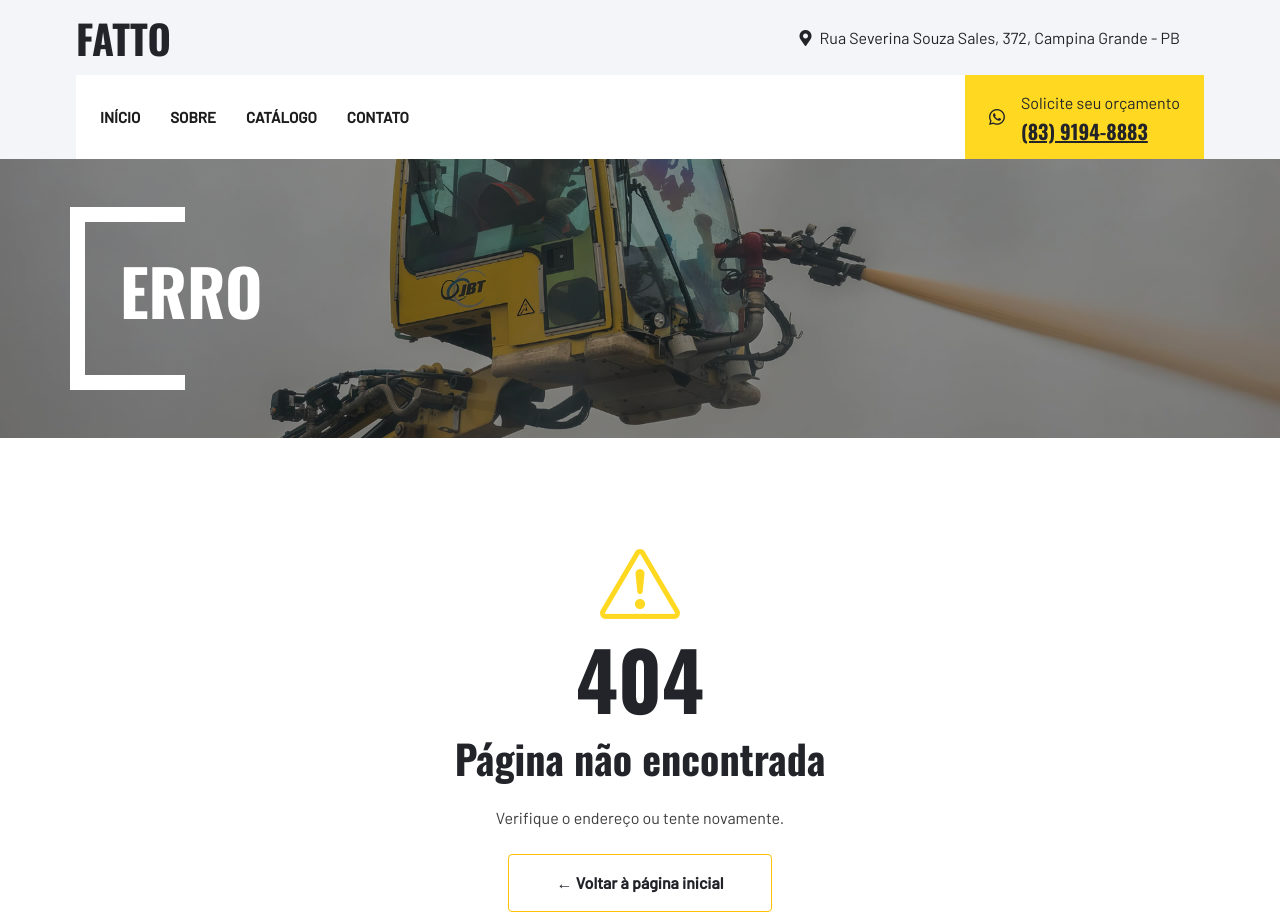
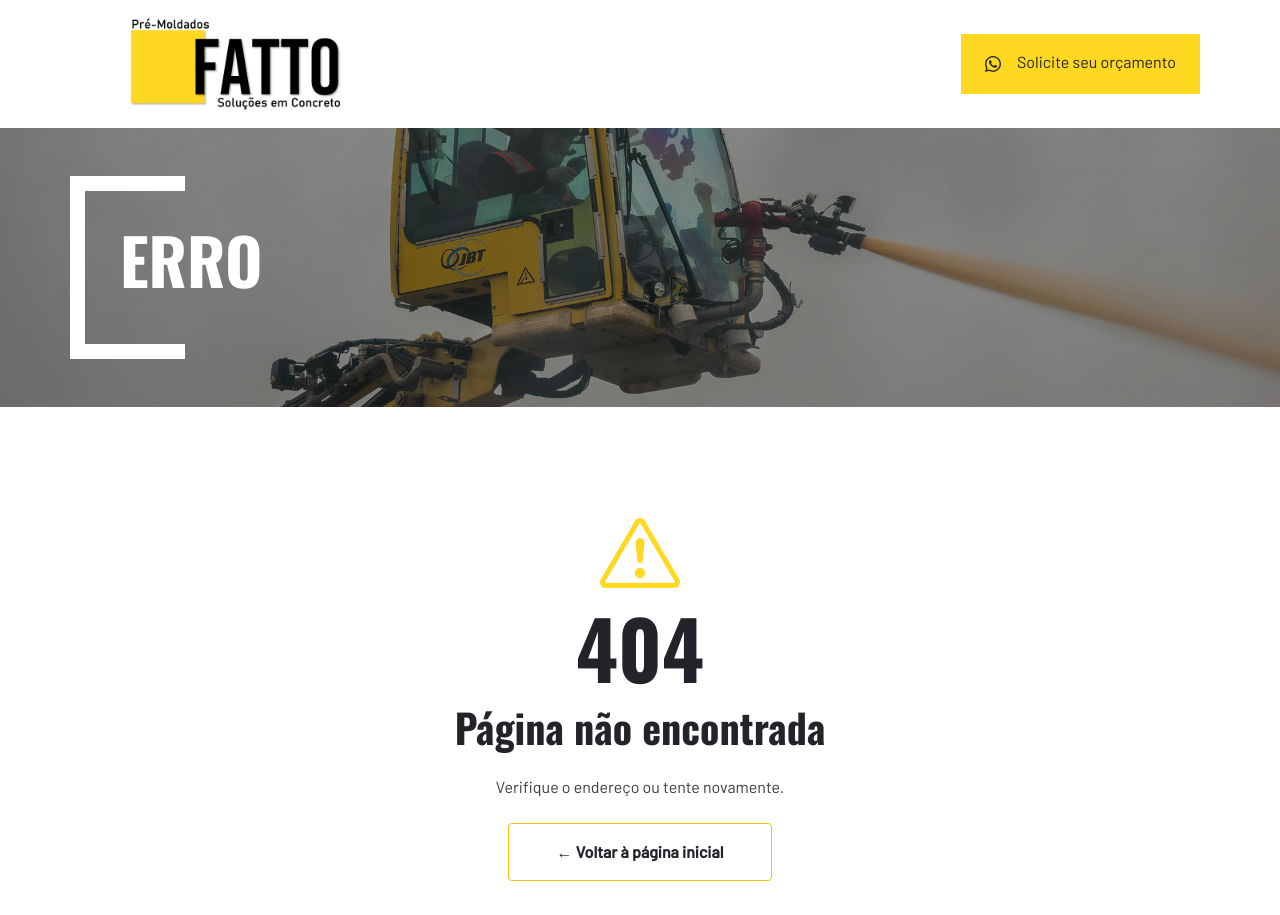
Before and after one commit to andreriffen/fatto, a plain HTML site: page 404.html in a window 1280 px wide. Shown: the top 915 px of the page. Drawn offline with nearby package versions, Linux system fonts and the light colour scheme.

Commit message:
Update 404.html

```diff
--- a/404.html
+++ b/404.html
@@ -3,7 +3,7 @@
 
 <head>
     <meta charset="utf-8">
-    <title>FATTO | Contato</title>
+    <title>Erro 404! FATTO | Soluções em Pré-Moldados</title>
     <meta content="width=device-width, initial-scale=1.0" name="viewport">
     <meta content="concreto, pré-moldados de cimento, lajes, concreto armado, construção civil, FATTO,
                    Campina Grande, materiais de construção, produtos para construção civil" name="keywords">
@@ -12,7 +12,7 @@
                    Entre em contato para mais informações sobre nossos produtos." name="description">
 
     <!-- Open Graph Meta Tags -->
-    <meta property="og:url" content="https://fattopremoldados.com.br/404.html">
+    <meta property="og:url" content="https://fattopremoldados.com.br/">
     <meta property="og:type" content="website">
     <meta property="og:title" content="FATTO - Soluções concreto e premoldados ">
     <meta property="og:description" content="Soluções em construção, blocos de concreto e cimento. Peça já um orçamento (83) 91948883 - Rua Severina Souza Sales, 372, Campina Grande PB">
@@ -21,7 +21,7 @@
     <!-- Twitter Meta Tags -->
     <meta name="twitter:card" content="summary_large_image">
     <meta property="twitter:domain" content="https://fattopremoldados.com.br/">
-    <meta property="twitter:url" content="https://fattopremoldados.com.br/404.html">
+    <meta property="twitter:url" content="https://fattopremoldados.com.br/index.html">
     <meta name="twitter:title" content="FATTO - Soluções concreto e premoldados ">
     <meta name="twitter:description" content="Soluções em construção, blocos de concreto e cimento. Peça já um orçamento (83) 91948883 - Rua Severina Souza Sales, 372, Campina Grande PB">
     <meta name="twitter:image" content="https://fattopremoldados.com.br/img/index.jpg">
@@ -37,6 +37,12 @@
     <link href="lib/tempusdominus/css/tempusdominus-bootstrap-4.min.css" rel="stylesheet" />
     <link href="css/bootstrap.min.css" rel="stylesheet">
     <link href="css/style.css" rel="stylesheet">
+
+    <link rel="apple-touch-icon" sizes="180x180" href="img/apple-touch-icon.png">
+    <link rel="icon" type="image/png" sizes="32x32" href="img/favicon-32x32.png">
+    <link rel="icon" type="image/png" sizes="16x16" href="img/favicon-16x16.png">
+    <link rel="manifest" href="img/site.webmanifest">
+
     <link href="img/favicon.ico" rel="icon">
 </head>
 
@@ -50,73 +56,25 @@
     </div>
     <!-- Spinner End -->
 
-    <!-- Topbar Start -->
-    <div class="container-fluid bg-light d-none d-lg-block">
-        <div class="row align-items-center top-bar">
-            <div class="col-lg-3 col-md-12 text-center text-lg-start">
-                <a href="" class="navbar-brand m-0 p-0">
-                    <h1 class="text-dark m-0">FATTO</h1>
-                </a>
-            </div>
-            <div class="col-lg-9 col-md-12 text-end">
-                <div class="h-100 d-inline-flex align-items-center me-4">
-                    <i class="fa fa-map-marker-alt text-dark me-2"></i>
-                    <p class="m-0"> <a href="https://maps.app.goo.gl/eQB3v5aKYWLHWjtz7" class="text-dark">Rua Severina Souza Sales, 372, Campina Grande - PB</a></p>
-                </div>
-                <!--
-                    <div class="h-100 d-inline-flex align-items-center me-4">
-                        <i class="fas fa-phone text-primary me-2"></i>
-                        <p class="m-0"><a href="https://wa.me/558391948883" target="_blank"class="text-decoration-underline">(83) 9194-8883</a></p>
-                    </div>
-                    <div class="h-100 d-inline-flex align-items-center">
-                        <a class="btn btn-sm-square bg-white text-primary me-1" href=""><i class="fab fa-facebook-f"></i></a>
-                        <a class="btn btn-sm-square bg-white text-primary me-1" href=""><i class="fab fa-twitter"></i></a>
-                        <a class="btn btn-sm-square bg-white text-primary me-1" href=""><i class="fab fa-linkedin-in"></i></a>
-                        <a class="btn btn-sm-square bg-white text-primary me-0" href=""><i class="fab fa-instagram"></i></a>
-                    </div>
-                -->
-            </div>
-        </div>
-    </div>
-    <!-- Topbar End -->
 
     <!-- Navbar Start -->
-    <div class="container-fluid nav-bar bg-light">
-        <nav class="navbar navbar-expand-lg navbar-light bg-white p-3 py-lg-0 px-lg-4">
-            <a href="" class="navbar-brand d-flex align-items-center m-0 p-0 d-lg-none text-dark">
-                <h1 class="m-0 text-dark important">FATTO</h1>
+    <div class="container-fluid nav-bar bg-white">
+        <nav class="navbar navbar-expand-lg navbar-light bg-white p-1 py-lg-0 px-lg-4 justify-content-between">
+            <a href="" class="navbar-brand d-flex align-items-center m-0 p-0 text-dark">
+                <h1 id="logo-png" class="m-3 text-dark important"><img src="img/logo.png" alt="" style="width: 15rem;"></h1>
             </a>
-            <button class="navbar-toggler" type="button" data-bs-toggle="collapse" data-bs-target="#navbarCollapse">
-                <span class="fa fa-bars"></span>
+            <button class="navbar-toggler btn btn-dark bg-primary d-flex d-none" type="button" data-bs-toggle="collapse" data-bs-target="#navbarCollapse">
             </button>
-            <div class="collapse navbar-collapse" id="navbarCollapse">
-                <div class="navbar-nav me-auto">
-                    <a href="index.html" class="nav-item nav-link">Início</a>
-                    <a href="sobre.html" class="nav-item nav-link">Sobre</a>
-                    <a href="catalogo.html" class="nav-item nav-link">Catálogo</a>
-                    <a href="contato.html" class="nav-item nav-link">Contato</a>
-                    <div class="nav-item dropdown d-none">
-                        <a href="#" class="nav-link dropdown-toggle" data-bs-toggle="dropdown">Pages</a>
-                        <div class="dropdown-menu fade-up m-0">
-                            <a href="booking.html" class="dropdown-item">Booking</a>
-                            <a href="team.html" class="dropdown-item">Technicians</a>
-                            <a href="testimonial.html" class="dropdown-item">Testimonial</a>
-                            <a href="404.html" class="dropdown-item">404 Page</a>
-                        </div>
-                    </div>
-                </div>
-                <a href="https://wa.me/558391948883" target="_blank"class="text-dark">
-                    <div class="mt-4 mt-lg-0 me-lg-n4 py-3 px-4 bg-primary d-flex align-items-center wow fadeInRight" data-wow-delay="1s">
+            <a href="https://wa.me/558391948883" target="_blank"class="text-dark p-1">
+                <div id="cta-logo" class="lg-mt-4 mt-lg-0 me-lg-n4 py-3 px-4 bg-primary d-flex wow fadeInRight" data-wow-delay="0.2s">
                     <div class="d-flex flex-shrink-0 align-items-center justify-content-center">
                         <i class="bi bi-whatsapp"></i>
                     </div>
                     <div class="ms-3">
                         <p class="mb-1">Solicite seu orçamento</p>
-                            <h5 class="m-0 text-decoration-underline">(83) 9194-8883</h5>
                     </div>
                 </div>
             </a>
-            </div>
         </nav>
     </div>
     <!-- Navbar End -->
```
Lines whose indentation alone changed are shown as unchanged.
